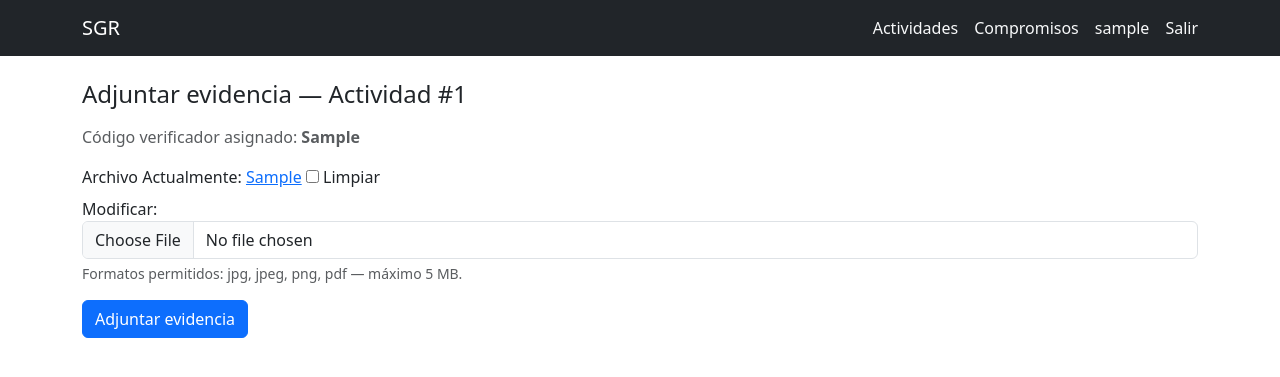
After one commit to gomez-gb/Proyecto-SGR, a Django app: page /actividades/1/evidencia/ in a window 1280 px wide. The commit adds this page. Shown: the top 377 px of the page. Run offline with Django 5.2, Linux system fonts and the light colour scheme; a user stored in the database is signed in; tables that the repository leaves empty hold one stand-in row (values such as "Sample post").

Commit message:
Separa registro de actividad y carga de evidencia en 2 pasos
Deficiencia reportada por el usuario probando en vivo: un error en
cualquier campo de Actividad (ej. fecha invalida) obligaba a
re-adjuntar el archivo de evidencia, porque los navegadores nunca
vuelven a rellenar un <input type="file"> tras un error (limitacion
de seguridad del propio HTML, no corregible manteniendo un solo paso).

- Evidencia.archivo ahora es opcional a nivel de modelo (blank/null),
  pero EvidenciaForm lo exige en su propio paso
- registrar_actividad crea Actividad + Evidencia (codigo generado,
  sin archivo) y redirige a subir_evidencia
- subir_evidencia es un paso independiente: si el archivo es
  rechazado, los datos de la actividad ya estan a salvo
- Probado end-to-end: error en Paso 1 no crea nada; error en Paso 2
  no afecta la actividad ya guardada

```diff
--- a/operacion/forms.py
+++ b/operacion/forms.py
@@ -50,6 +50,10 @@ class EvidenciaForm(EstiloBootstrapMixin, forms.ModelForm):
         model = Evidencia
         fields = ["archivo"]
 
+    def __init__(self, *args, **kwargs):
+        super().__init__(*args, **kwargs)
+        self.fields["archivo"].required = True
+
     def clean_archivo(self):
         archivo = self.cleaned_data["archivo"]
         extension = archivo.name.rsplit(".", 1)[-1].lower()
--- a/operacion/models.py
+++ b/operacion/models.py
@@ -43,9 +43,9 @@ class Actividad(models.Model):
 class Evidencia(models.Model):
     actividad = models.OneToOneField(Actividad, on_delete=models.CASCADE, related_name="evidencia")
     codigo = models.CharField(max_length=12, unique=True, editable=False)
-    archivo = models.FileField(upload_to="evidencias/%Y/%m/")
+    archivo = models.FileField(upload_to="evidencias/%Y/%m/", blank=True, null=True)
     fecha_registro = models.DateTimeField(auto_now_add=True)
-    estado_revision = models.CharField(max_length=30, default="pendiente")
+    estado_revision = models.CharField(max_length=30, default="sin_archivo")
     metadatos = models.TextField(blank=True)
 
     def save(self, *args, **kwargs):
--- a/operacion/templates/operacion/detalle_actividad.html
+++ b/operacion/templates/operacion/detalle_actividad.html
@@ -18,8 +18,13 @@
 <h2 class="h5">Evidencia</h2>
 {% with evidencia=actividad.evidencia %}
 <p>Código verificador: <strong>{{ evidencia.codigo }}</strong></p>
+{% if evidencia.archivo %}
 <p>Estado de revisión: <span class="badge bg-warning text-dark">{{ evidencia.estado_revision }}</span></p>
 <a href="{{ evidencia.archivo.url }}" target="_blank" rel="noopener">Ver archivo adjunto</a>
+{% else %}
+<p class="text-danger">Todavía no se adjunta el archivo de evidencia.</p>
+<a class="btn btn-primary btn-sm" href="{% url 'operacion:subir_evidencia' actividad.pk %}">Adjuntar evidencia</a>
+{% endif %}
 {% endwith %}
 <div class="mt-4">
     <a href="{% url 'operacion:lista_actividades' %}">&larr; Volver a mis actividades</a>
--- a/operacion/templates/operacion/lista_actividades.html
+++ b/operacion/templates/operacion/lista_actividades.html
@@ -18,7 +18,10 @@
             <td>{{ actividad.get_item_display }}</td>
             <td>{{ actividad.solicitud_problema|truncatechars:60 }}</td>
             <td><span class="badge bg-secondary">{{ actividad.estado }}</span></td>
-            <td>{{ actividad.evidencia.codigo|default:"—" }}</td>
+            <td>
+                {{ actividad.evidencia.codigo }}
+                {% if not actividad.evidencia.archivo %}<span class="badge bg-danger">sin archivo</span>{% endif %}
+            </td>
             <td><a href="{% url 'operacion:detalle_actividad' actividad.pk %}">Ver</a></td>
         </tr>
         {% endfor %}
--- /dev/null
+++ b/operacion/templates/operacion/subir_evidencia.html
@@ -0,0 +1,20 @@
+{% extends "operacion/base.html" %}
+{% block titulo %}Adjuntar evidencia{% endblock %}
+{% block contenido %}
+<h1 class="h4 mb-3">Adjuntar evidencia — Actividad #{{ actividad.pk }}</h1>
+<p class="text-muted">Código verificador asignado: <strong>{{ actividad.evidencia.codigo }}</strong></p>
+<form method="post" enctype="multipart/form-data" novalidate>
+    {% csrf_token %}
+    {% for field in form %}
+    <div class="mb-3">
+        <label class="form-label" for="{{ field.id_for_label }}">{{ field.label }}</label>
+        {{ field }}
+        <div class="form-text">Formatos permitidos: jpg, jpeg, png, pdf — máximo 5 MB.</div>
+        {% for error in field.errors %}
+        <div class="text-danger small">{{ error }}</div>
+        {% endfor %}
+    </div>
+    {% endfor %}
+    <button class="btn btn-primary" type="submit">Adjuntar evidencia</button>
+</form>
+{% endblock %}
--- a/operacion/urls.py
+++ b/operacion/urls.py
@@ -8,6 +8,7 @@ urlpatterns = [
     path("actividades/", views.lista_actividades, name="lista_actividades"),
     path("actividades/nueva/", views.registrar_actividad, name="registrar_actividad"),
     path("actividades/<int:pk>/", views.detalle_actividad, name="detalle_actividad"),
+    path("actividades/<int:pk>/evidencia/", views.subir_evidencia, name="subir_evidencia"),
     path("compromisos/", views.lista_compromisos, name="lista_compromisos"),
     path("compromisos/nuevo/", views.registrar_compromiso, name="registrar_compromiso"),
 ]
--- a/operacion/views.py
+++ b/operacion/views.py
@@ -1,33 +1,42 @@
+from django.contrib import messages
 from django.contrib.auth.decorators import login_required
-from django.db import transaction
 from django.shortcuts import get_object_or_404, redirect, render
 
 from .forms import ActividadForm, CompromisoForm, EvidenciaForm
-from .models import Actividad, Compromiso
+from .models import Actividad, Compromiso, Evidencia
 
 
 @login_required
 def registrar_actividad(request):
     if request.method == "POST":
         actividad_form = ActividadForm(request.POST)
-        evidencia_form = EvidenciaForm(request.POST, request.FILES)
-        if actividad_form.is_valid() and evidencia_form.is_valid():
-            with transaction.atomic():
-                actividad = actividad_form.save(commit=False)
-                actividad.funcionario = request.user
-                actividad.save()
-                evidencia = evidencia_form.save(commit=False)
-                evidencia.actividad = actividad
-                evidencia.save()
+        if actividad_form.is_valid():
+            actividad = actividad_form.save(commit=False)
+            actividad.funcionario = request.user
+            actividad.save()
+            Evidencia.objects.create(actividad=actividad)
+            messages.info(request, "Actividad registrada. Ahora adjunta la evidencia.")
+            return redirect("operacion:subir_evidencia", pk=actividad.pk)
+    else:
+        actividad_form = ActividadForm()
+    return render(request, "operacion/registrar_actividad.html", {"actividad_form": actividad_form})
+
+
+@login_required
+def subir_evidencia(request, pk):
+    actividad = get_object_or_404(Actividad, pk=pk, funcionario=request.user)
+    evidencia = actividad.evidencia
+    if request.method == "POST":
+        form = EvidenciaForm(request.POST, request.FILES, instance=evidencia)
+        if form.is_valid():
+            evidencia = form.save(commit=False)
+            evidencia.estado_revision = "pendiente"
+            evidencia.save()
+            messages.success(request, "Evidencia adjuntada correctamente.")
             return redirect("operacion:detalle_actividad", pk=actividad.pk)
     else:
-        actividad_form = ActividadForm()
-        evidencia_form = EvidenciaForm()
-    return render(
-        request,
-        "operacion/registrar_actividad.html",
-        {"actividad_form": actividad_form, "evidencia_form": evidencia_form},
-    )
+        form = EvidenciaForm(instance=evidencia)
+    return render(request, "operacion/subir_evidencia.html", {"form": form, "actividad": actividad})
 
 
 @login_required
```
Also changed, not shown: operacion/templates/operacion/registrar_actividad.html (+2 -15 lines), operacion/migrations/0001_initial.py.
